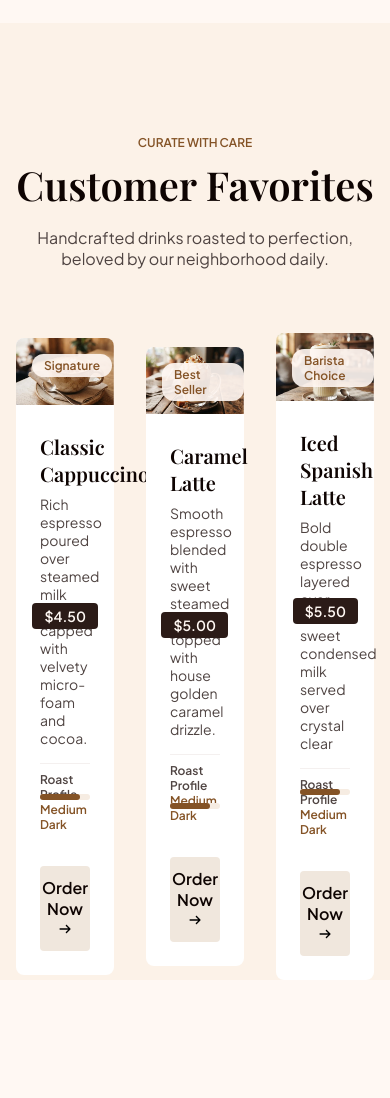
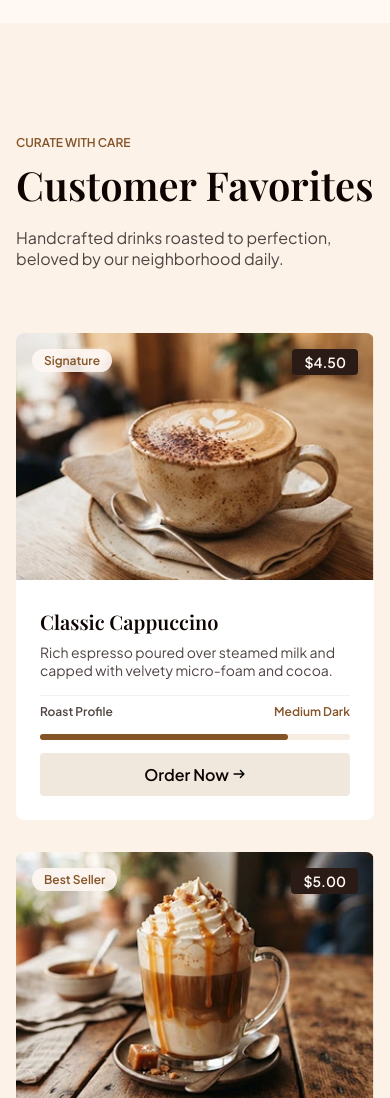
Before and after one commit to ahmad-qalalwi/last-css-task, a plain HTML site: page index.html in a window 390 px wide. Shown: the part 860-1958 px from the top of the page. Before the commit the page ends 1840 px from the top, so only its background shows below. Drawn offline with nearby package versions, Linux system fonts and the light colour scheme; a web font is replaced by a local one.

Commit message:
finish sec2

```diff
--- a/assets/css/main2.css
+++ b/assets/css/main2.css
@@ -144,23 +144,23 @@ display: none;
     justify-content: center;
     gap: 10px;
 }
-/* .backgrownd,.coffe{
-    width: 100%;
-} */
+
 .backgrownd {
     position: relative;
 }
-
+.backgrownd img{
+    width: 100%;
+}
 .coffe-container {
     position: absolute;
-    top: 27px;
-    left: 5px;
-    width: fit-content;
-    display: inline-block;
-    /* position: relative; */
+   top: 28px;
+   left: 10px;
+   width: 100%;
 
 }
-
+.coffe img{
+    width: 100%;
+}
 .coffe {
     display: block;
 }
@@ -168,9 +168,9 @@ display: none;
 .hov {
     position: absolute;
     top: 0;
-    right: 20px;
-    left: 20px;
-    bottom: 40px;
+    right: 24px;
+    left: 24px;
+    bottom: 46px;
     border-radius: 12px;
     /* background-color: #3d3a3a5b; */
     background-color: #4f444285;
@@ -201,6 +201,36 @@ opacity: 1;
 .coffbutt:active{
     transform: scale(.9);
 }
+
+
+@media screen and (min-width:320px) and (max-width:1224px){
+
+
+.hov {
+    position: absolute;
+    top: 0;
+    right: 18px;
+    left: 18px;
+    bottom: 30px;
+
+}
+
+}
+
+@media screen and (min-width:320px) and (max-width:950px){
+
+
+.hov {
+    position: absolute;
+    top: 0;
+    right: 12px;
+    left: 12px;
+    bottom: 27px;
+
+}
+
+}
+
 
 @media screen and (min-width:320px) and (max-width:988px){
 
--- a/assets/css/main3.css
+++ b/assets/css/main3.css
@@ -1,6 +1,16 @@
+/* * {
+    outline: 1px solid red;
+}
+html {
+    overflow-x: hidden;
+} */
 .secondsec{
     background-color: #FCF2E8;
     overflow: hidden;
+}
+.containersec2{
+    width: calc( 100% - 96px );
+    margin: auto;
 }
 .firspsec2{
     text-align: center;
@@ -248,3 +258,85 @@ background-color: #845326;
 height: 6px;
  border-radius: 12px;
 }
+
+@media screen and (min-width:320px) and (max-width:1429px) {
+
+.ff::before{
+
+   padding: 4px 12px;
+   font-size: 14px;
+   font-weight:600;
+   border-radius: 4px;
+    top:16px;
+    right: 16px;
+    left:auto;
+
+}
+.ss::before{
+
+   padding: 4px 12px;
+   font-size: 14px;
+   font-weight:600;
+   border-radius: 4px;
+    top:16px;
+    right: 16px;
+
+    left:auto;
+}
+.ll::before{
+    padding: 4px 12px;
+   font-size: 14px;
+   font-weight:600;
+   border-radius: 4px;
+    top:16px;
+    right: 16px;
+
+    left:auto;
+}
+
+
+
+.linewhite{
+    position: absolute;
+    display: block;
+    right: 24px;
+    left: 24px;
+    top: auto;
+    bottom: 80px;
+    background-color: #F6ECE2;
+    height: 6px;
+ border-radius: 12px;
+ margin-top: 6px;
+
+}
+.linebrown{
+    display: block;
+    position:relative;
+    right: auto;
+    left: 0;
+    top: 0;
+width: 80%;
+background-color: #845326;
+height: 6px;
+ border-radius: 12px;
+}
+
+
+
+}
+
+@media screen and (min-width:320px) and (max-width:794px) {
+
+    .firspsec2,.firsth2,.secp {
+        text-align: left;
+    }
+
+
+ .row5 {
+        flex-direction: column;
+    }
+
+ .card {
+        width: 100%;
+ }
+}
--- a/index.html
+++ b/index.html
@@ -126,12 +126,11 @@ for your morning routine.</p>
 </div>
 
 
-<div class="big n2">
+<div class="big">
 
     <div class="backgrownd">
 
-        <img src="./assets/imgs/sec1imgs/Background Decorative Warm Layer.svg"
-             alt="brown background">
+        <img src="./assets/imgs/sec1imgs/Background Decorative Warm Layer.svg"alt="brown background">
 
         <div class="coffe-container">
 
@@ -182,7 +181,7 @@ for your morning routine.</p>
 
 
    <section class="secondsec">
-<div class="container ">
+<div class="container">
     <p class="firspsec2">CURATE WITH CARE</p>
     <h2 class="firsth2">Customer Favorites</h2>
     <p class="secp">Handcrafted drinks roasted to perfection, beloved by our neighborhood daily.</p>
```
Also changed, not shown: assets/css/main.css (+11 -0 lines).
